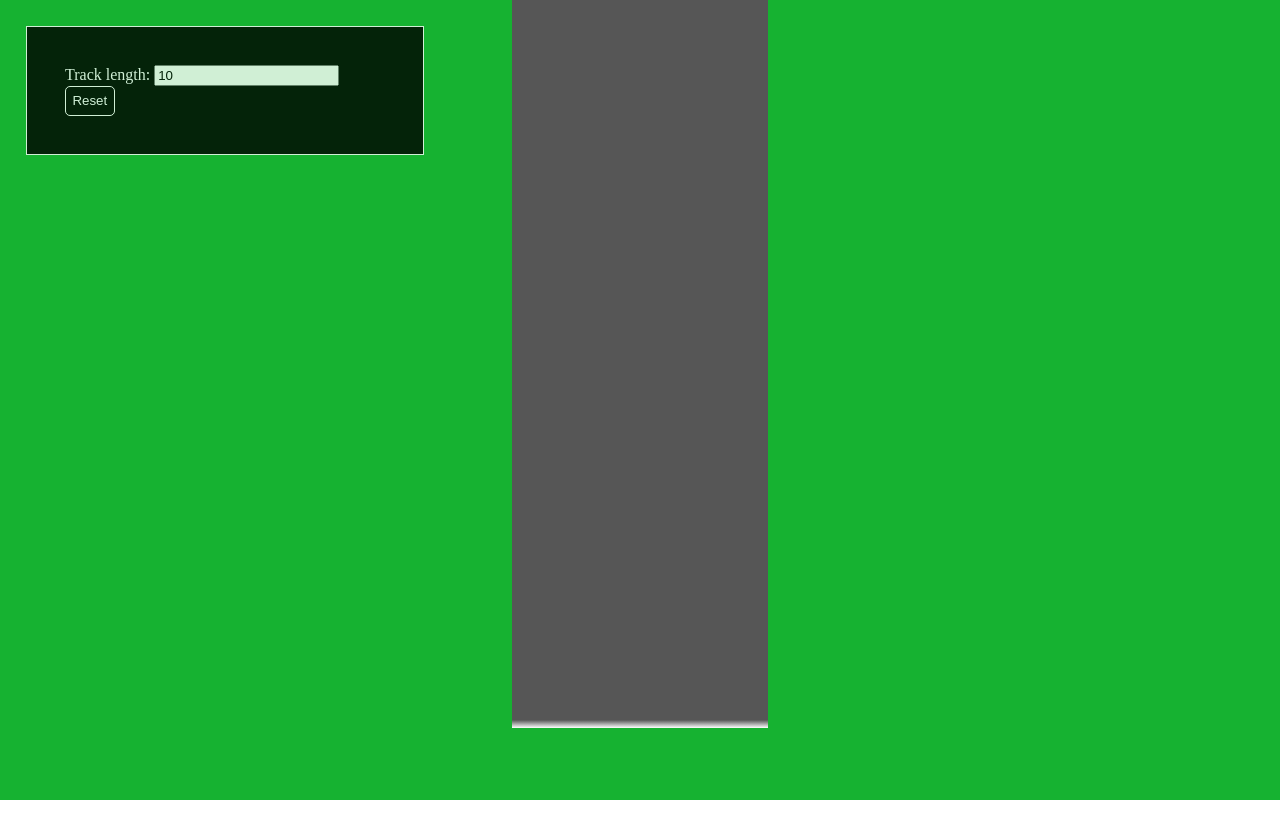
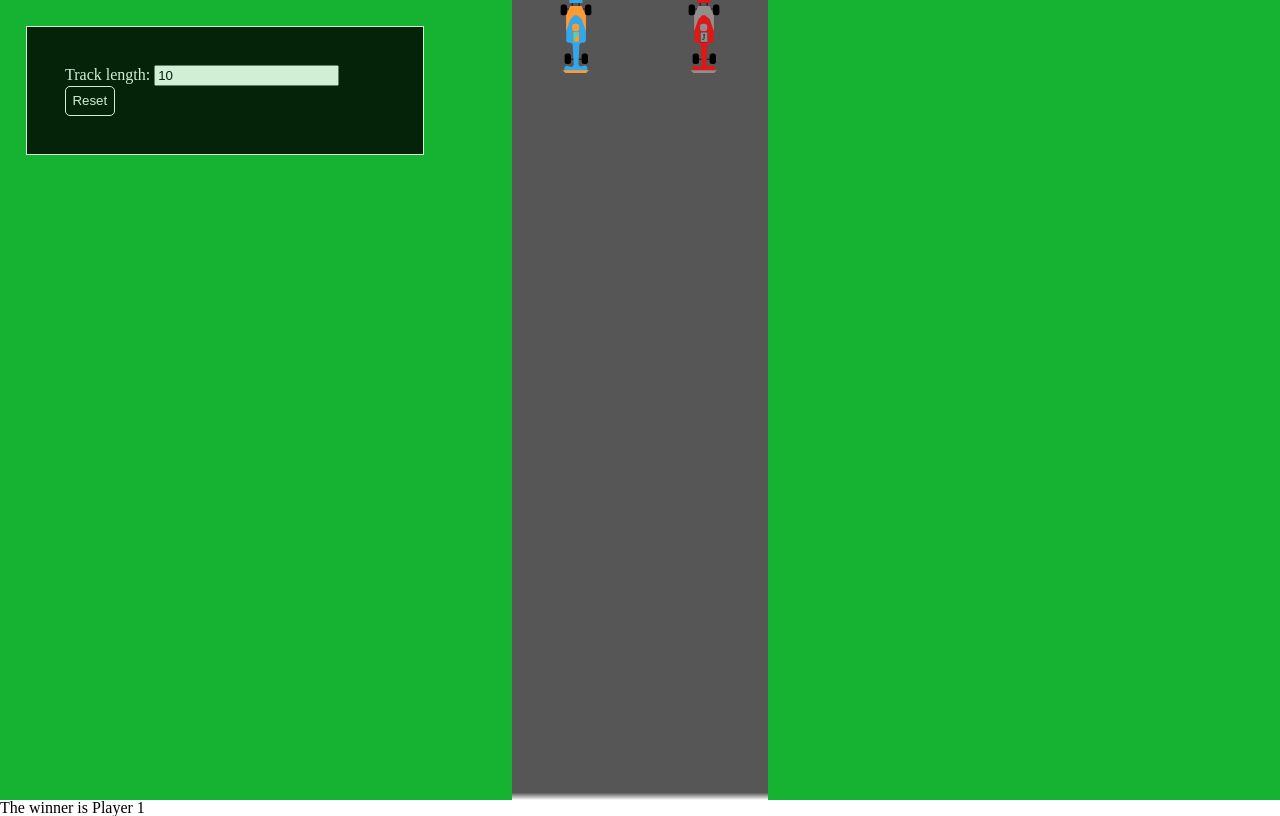
Before and after one commit to SamSimmons/javascript-racer, a plain HTML site: page index.html in a window 1280 px wide. Both pictures are taken after a click on the button "Reset". Drawn offline with Linux system fonts and the light colour scheme.

Commit message:
begin refactoring racer.js

```diff
--- a/index.html
+++ b/index.html
@@ -14,11 +14,15 @@
   </div>
   <div class="content">
     <div class="wrapper left-track">
-
+      <div class="road-left"></div>
     </div>
     <div class="wrapper right-track">
+      <div class="road-right"></div>
+    </div>
+  </div>
+  <div class="overlay">
+    <h1>The winner is Player 1</h1>
 
-    </div>
   </div>
 
 <script src="racer.js"></script>
--- a/racer.css
+++ b/racer.css
@@ -26,8 +26,8 @@
 }
 
 .finish-line {
-  background: linear-gradient(#565656, #fff);
-  height: 1vh;
+  background: linear-gradient(to bottom, #565656 90%, #fff);
+  height: 10vh;
   width: 20%;
 }
 
--- a/racer.js
+++ b/racer.js
@@ -1,4 +1,6 @@
 var trackLength = 10;
+var left = document.querySelector('.road-left');
+var right = document.querySelector('.road-right');
 // f = 70 j = 74
 
 var setTrackLength = function () {
@@ -60,21 +62,34 @@ var moveCar = function (lane) {
 }
 
 var init = function() {
-  addEventListener('keyup', keyPressed );
+  left = document.querySelector('.road-left');
+  right = document.querySelector('.road-right');
+  trackLength = document.querySelector('#trackLength').value;
+  setTrackLength();
+  addEventListener('keyup', keyPressed);
   left.classList.add('car-left');
   right.classList.add('car-right');
-}
+};
 
 var reset = function () {
   left.classList.remove('car-left');
   right.classList.remove('car-right');
   left = document.querySelector('.road-left');
   right = document.querySelector('.road-right');
+  resetTrack();
   init();
 };
 
-setTrackLength(trackLength);
+var resetTrack = function (){
+  var leftElement = document.querySelector('.road-left');
+  var rightElement = document.querySelector('.road-right');
+  for (var i = 0; i < trackLength; i++) {
+    leftElement.nextElementSibling.remove();
+    rightElement.nextElementSibling.remove();
+  }
+};
 
-var left = document.querySelector('.road-left');
-var right = document.querySelector('.road-right');
-// init();
+var resetBtn = document.querySelector('#reset');
+resetBtn.addEventListener('click', reset);
+
+init();
```
